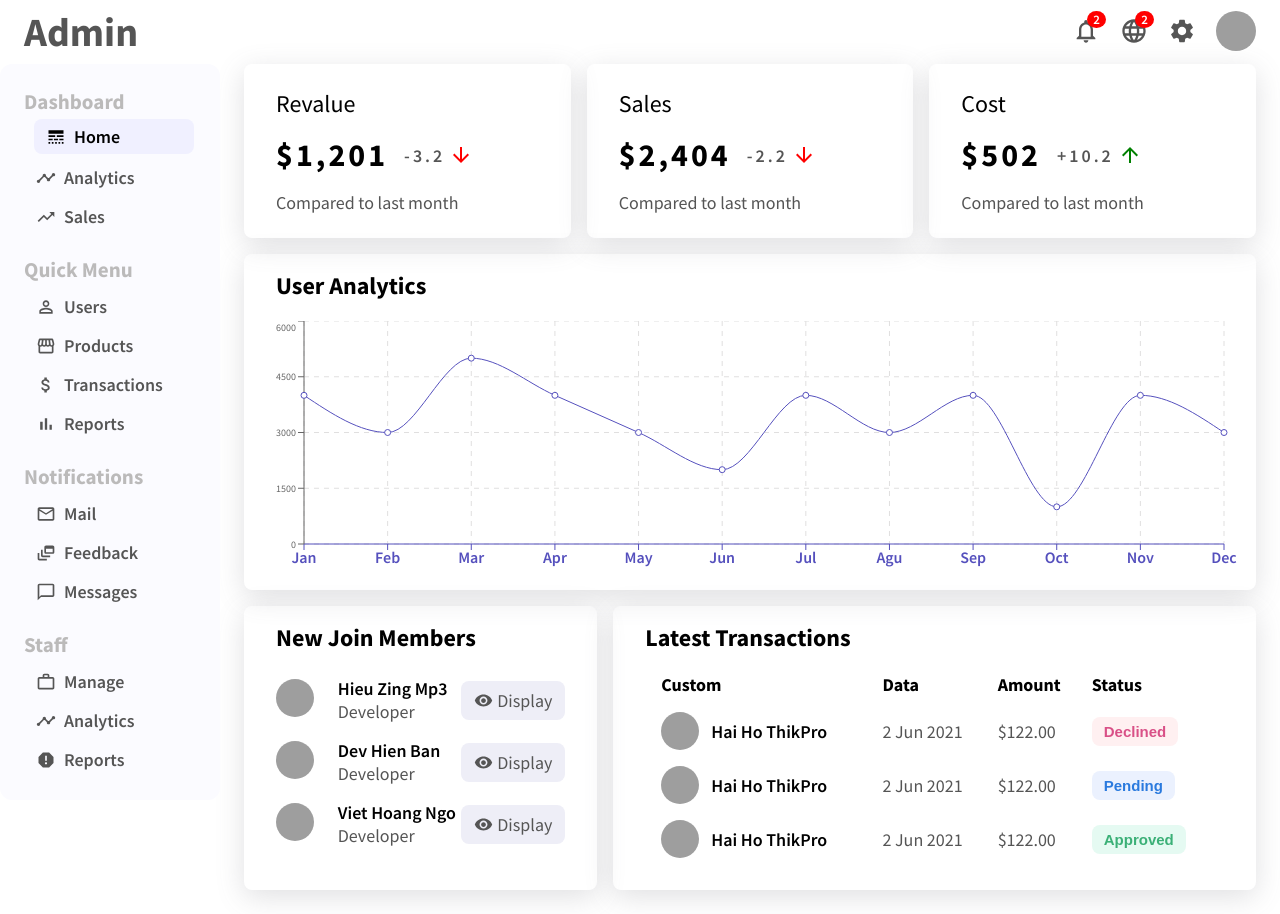
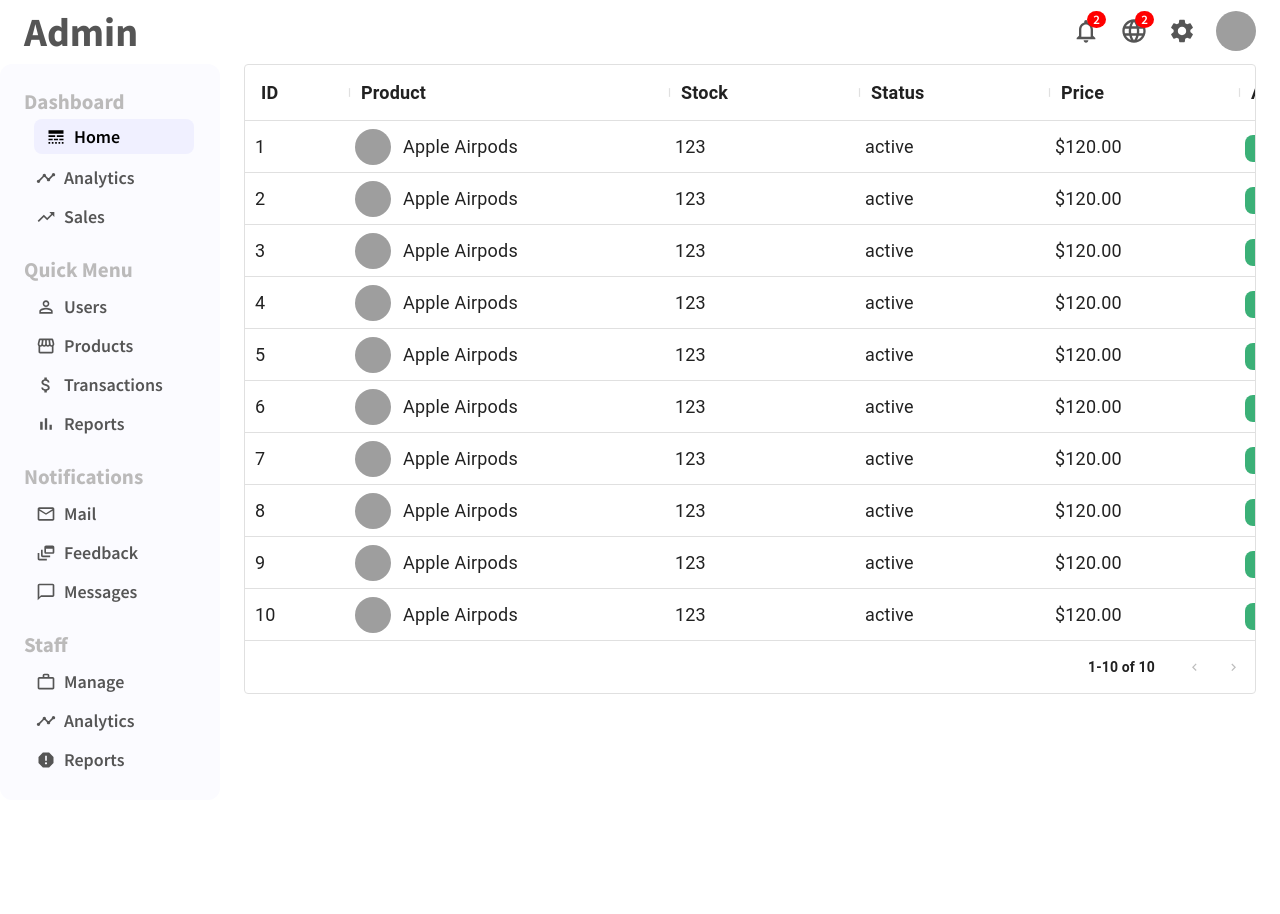
Before and after one commit to DuyetVu2001/react-admin-dashboard, a React (Create React App) app: page /products in a window 1280 px wide. After the commit the page ends 823 px from the top, so only its background shows below. Built offline with nearby package versions, Linux system fonts and the light colour scheme; grey boxes are pictures that could not be loaded.

Commit message:
ProductList page

```diff
--- a/src/App.jsx
+++ b/src/App.jsx
@@ -3,7 +3,8 @@
 import SideBar from './components/SideBar';
 import TopBar from './components/TopBar';
 import Home from './pages/Home';
-import Users from './pages/Users';
+import ProductList from './pages/ProductList';
+import UserList from './pages/UserList';
 
 function App() {
 	return (
@@ -20,8 +21,11 @@
 					{/* Pages */}
 					<div className="app__pages">
 						<Switch>
+							<Route path="/products">
+								<ProductList />
+							</Route>
 							<Route path="/users">
-								<Users />
+								<UserList />
 							</Route>
 							<Route path="/">
 								<Home />
--- a/src/components/SideBar/index.jsx
+++ b/src/components/SideBar/index.jsx
@@ -75,6 +75,7 @@
 								Users
 							</li>
 						</Link>
+						<Link to="/products" className="link">
 							<li
 								className={
 									activeId === 4 ? 'side-bar__item active' : 'side-bar__item'
@@ -84,6 +85,7 @@
 								<Storefront className="side-bar__icon" />
 								Products
 							</li>
+						</Link>
 						<li
 							className={
 								activeId === 5 ? 'side-bar__item active' : 'side-bar__item'
--- /dev/null
+++ b/src/pages/ProductList/index.jsx
@@ -0,0 +1,77 @@
+import { DataGrid } from '@material-ui/data-grid';
+import { DeleteOutline } from '@material-ui/icons';
+import { useState } from 'react';
+import { Link } from 'react-router-dom';
+import { productRows } from '../../dummyData';
+import './style.scss';
+
+const ProductList = () => {
+	const [data, setData] = useState(productRows);
+
+	const handleDelete = (id) => {
+		setData(data.filter((item) => item.id !== id));
+	};
+
+	const columns = [
+		{ field: 'id', headerName: 'ID', width: 100 },
+		{
+			field: 'product',
+			headerName: 'Product',
+			width: 320,
+			renderCell: (params) => (
+				<div className="products__product-list">
+					<img src={params.row.img} alt={params.row.name} />
+					{params.row.name}
+				</div>
+			),
+		},
+		{
+			field: 'stock',
+			headerName: 'Stock',
+			width: 190,
+		},
+		{
+			field: 'status',
+			headerName: 'Status',
+			width: 190,
+		},
+		{
+			field: 'price',
+			headerName: 'Price',
+			sortable: true,
+			width: 190,
+		},
+		{
+			field: 'action',
+			headerName: 'Action',
+			width: 140,
+			renderCell: (params) => (
+				<div className="products__edit-product">
+					<Link to={'/product/' + params.row.id}>
+						<button>Edit</button>
+					</Link>
+					<DeleteOutline
+						className="icon"
+						onClick={() => handleDelete(params.row.id)}
+					/>
+				</div>
+			),
+		},
+	];
+
+	return (
+		<div className="products">
+			<DataGrid
+				style={{ fontSize: '1.8rem', outline: 'none' }}
+				rows={data}
+				columns={columns}
+				disableSelectionOnClick
+				autoHeight
+				rowsPerPageOptions={[10]}
+				pageSize={10}
+			/>
+		</div>
+	);
+};
+
+export default ProductList;
--- /dev/null
+++ b/src/pages/ProductList/style.scss
@@ -0,0 +1,60 @@
+.products {
+	margin: 0 2.4rem 2.4rem;
+	font-size: 2rem;
+
+	&__product-list {
+		display: flex;
+		align-items: center;
+
+		img {
+			width: 3.6rem;
+			height: 3.6rem;
+			margin-right: 1.2rem;
+			border-radius: 50%;
+			object-fit: cover;
+		}
+	}
+
+	&__edit-product {
+		display: flex;
+		align-items: center;
+
+		button {
+			padding: 0.6rem 1.2rem;
+			margin-right: 1.6rem;
+			border-radius: 0.8rem;
+			border: none;
+
+			color: white;
+			background-color: #3bb077;
+			cursor: pointer;
+		}
+
+		.icon {
+			font-size: 2.4rem;
+			color: red;
+			cursor: pointer;
+		}
+	}
+}
+
+.MuiDataGrid-columnHeaderTitle {
+	font-weight: bold !important;
+}
+
+.MuiDataGrid-cell,
+.MuiDataGrid-columnHeader {
+	outline: none !important;
+}
+
+.MuiDataGrid-footerContainer {
+	font-size: 1.6rem !important;
+}
+
+.MuiTypography-root,
+// .MuiSvgIcon-root,
+.MuiDataGrid-rowCount,
+.MuiDataGrid-selectedRowCount {
+	font-weight: 600 !important;
+	font-size: 1.4rem !important;
+}
```
Lines whose indentation alone changed are shown as unchanged.
